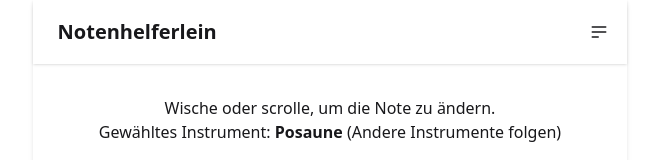
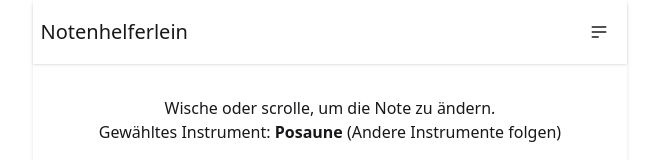
Before and after one commit to chrisingenhaag/brass-notehelper, a SvelteKit app: page / in a window 1280 px wide. Shown: the top 160 px of the page, without its empty margins (310-969 px from the left). Built offline with nearby package versions, Linux system fonts and the light colour scheme.

Commit message:
title within link

```diff
--- a/src/routes/+layout.svelte
+++ b/src/routes/+layout.svelte
@@ -7,7 +7,7 @@
 <div class="container mx-auto shadow-md lg:w-1/2 max-w-prose bg-white">
 	<div class="navbar bg-base-100 shadow-sm">
     <div class="flex-1">
-      <a class="btn btn-ghost text-xl">Notenhelferlein</a>
+      <span class="text-xl">Notenhelferlein</span>
     </div>
     <div class="flex-none">
       <div class="dropdown dropdown-end">
```
Also changed, not shown: 1 other file (tests, documents, lock files or other folders).
